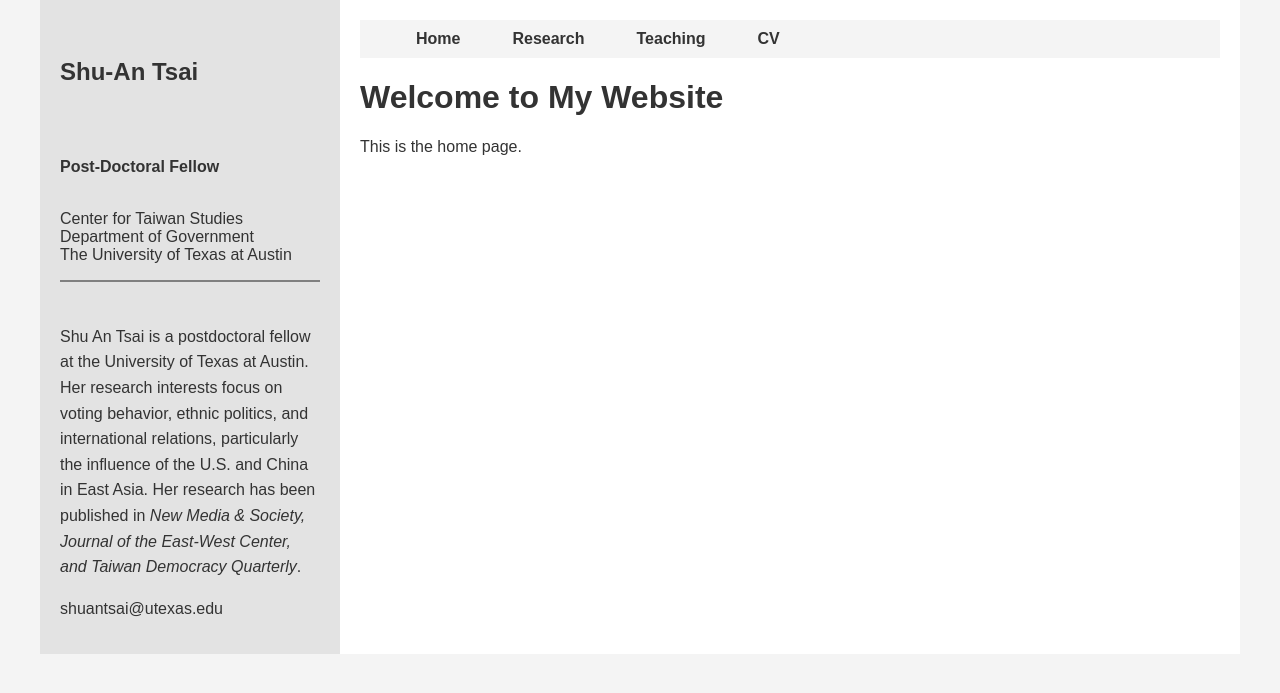
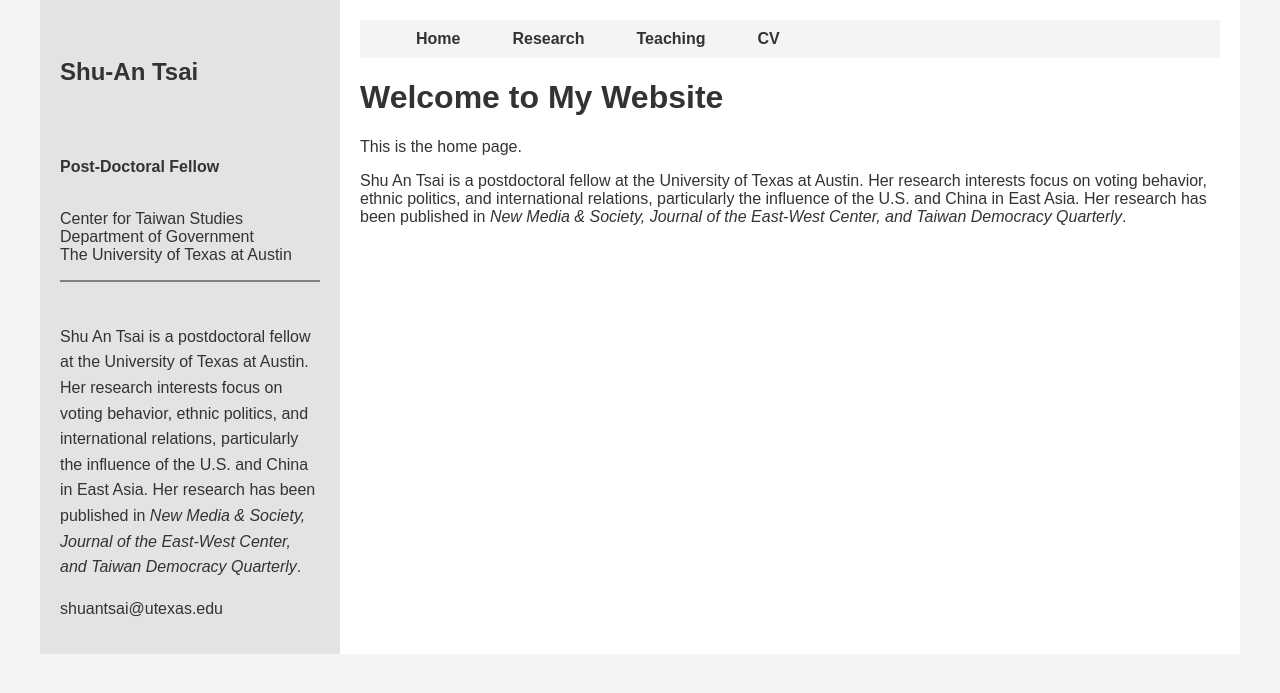
Before and after one commit to shuantsai/shuantsai.github.io, a Jekyll site: the page built from index.md, in a window 1280 px wide. Shown: the top 693 px of the page. Built offline with Jekyll 4.4.1, drawn with Linux system fonts in a browser that asks for light colours; a script that is not in the unit is left out.

Commit message:
Update index.md
add my short bio

```diff
--- a/index.md
+++ b/index.md
@@ -6,3 +6,7 @@ title: Home
 # Welcome to My Website
 
 This is the home page.
+
+Shu An Tsai is a postdoctoral fellow at the University of Texas at Austin.
+Her research interests focus on voting behavior, ethnic politics, and international relations, particularly the influence of the U.S. and China in East Asia.
+Her research has been published in <em>New Media & Society, Journal of the East-West Center, and Taiwan Democracy Quarterly</em>.
```
